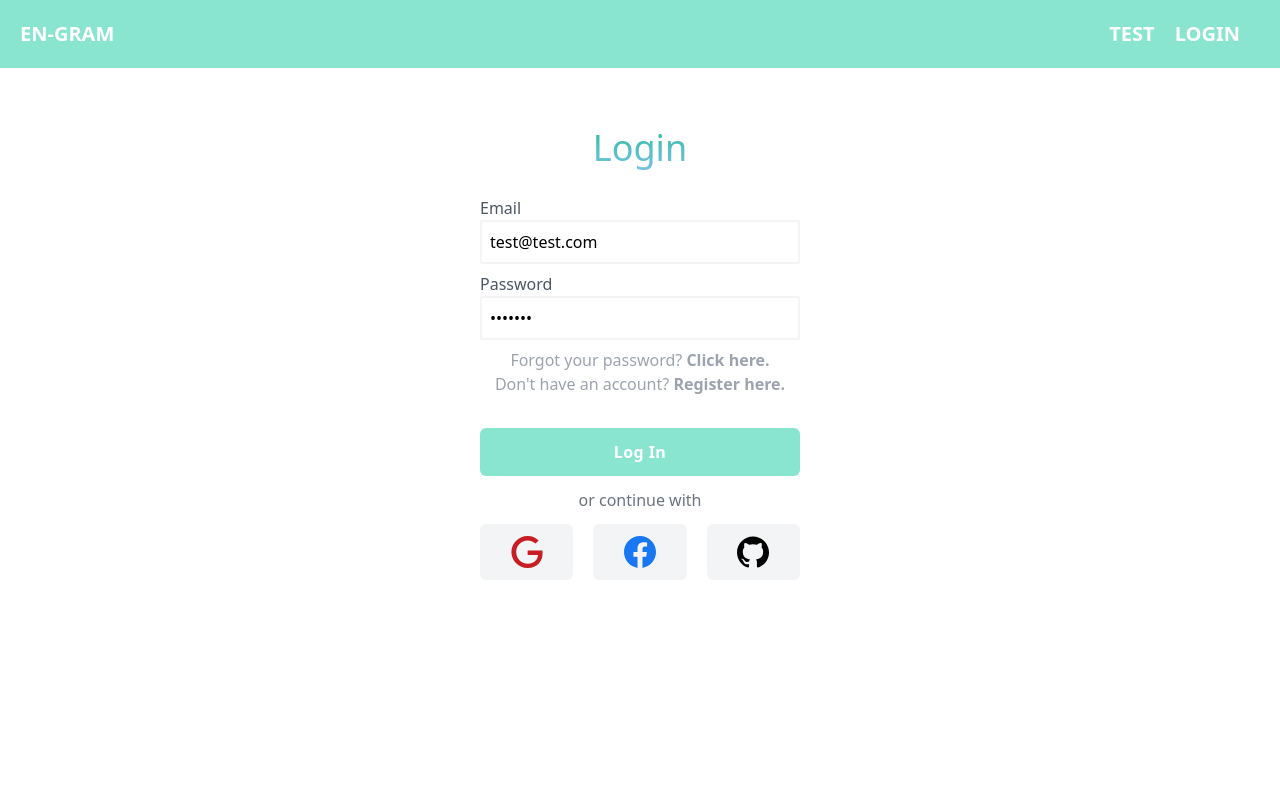
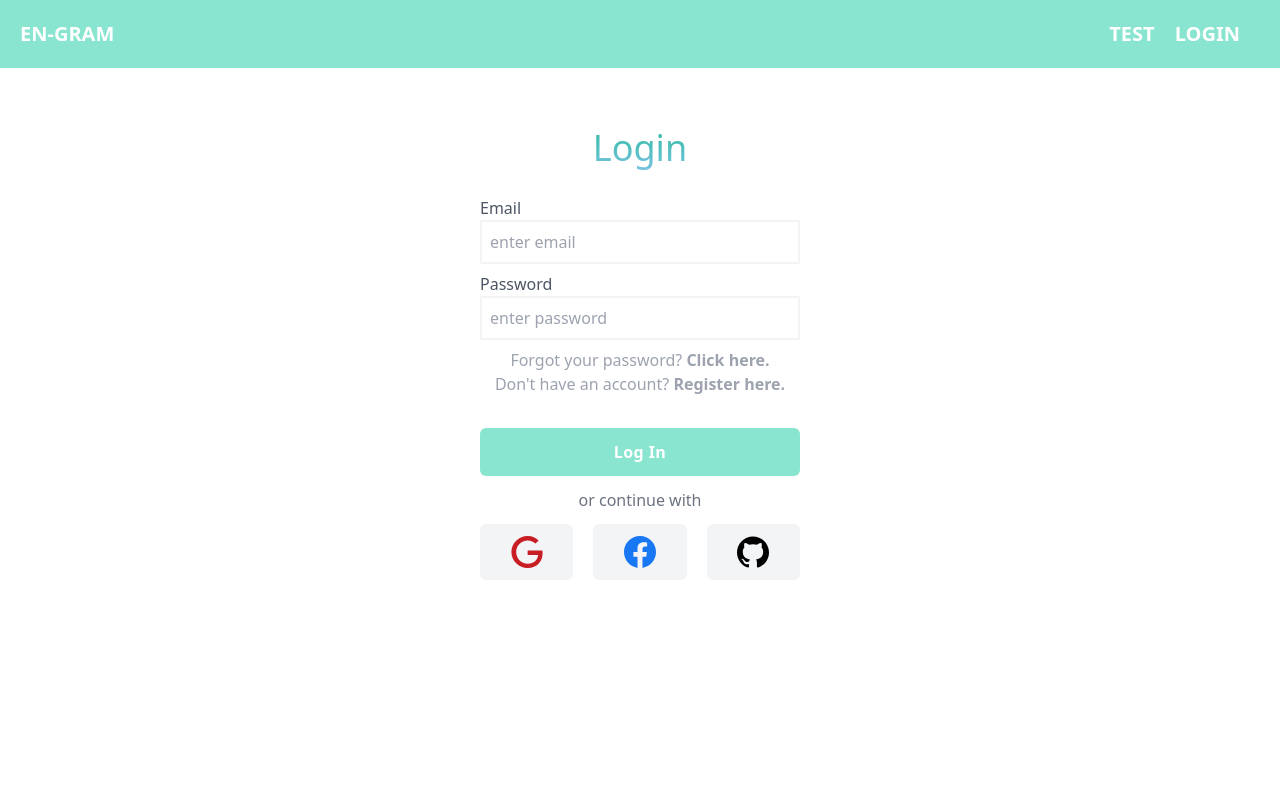
Before and after one commit to Huynie/enneagram, a Vue app: page /login in a window 1280 px wide. Shown: the top 800 px of the page. Built offline with nearby package versions, Linux system fonts and the light colour scheme; no server answers.

Commit message:
reset log in page

```diff
--- a/src/views/Login.vue
+++ b/src/views/Login.vue
@@ -47,8 +47,8 @@ export default {
     },
     data () {
         return {
-            email: "test@test.com",
-            password: "test123",
+            email: "",
+            password: "",
             error: null,
             errorMsg: ""
         }
--- a/src/views/Onboard.vue
+++ b/src/views/Onboard.vue
@@ -85,7 +85,7 @@ export default {
 
   @media (max-width: 800px) {
     .logo{
-      filter: drop-shadow(0 15px 6px rgb(159, 159, 159)) !important;
+      filter: drop-shadow(0 15px 6px rgb(159, 159, 159));
     }
 }
 </style>
```
